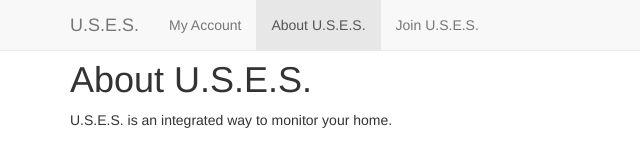
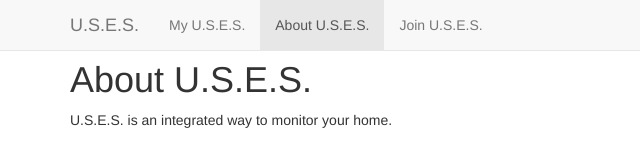
Before and after one commit to dejarc/uses, a website: page public/index.html in a window 1280 px wide. Shown: the full height of the page, 0-640 px from the left. Drawn offline with nearby package versions, Linux system fonts and the light colour scheme; some packages are replaced by stand-ins of ours.

Commit message:
updated html

```diff
--- a/public/index.html
+++ b/public/index.html
@@ -20,7 +20,7 @@
         <div id="navbar" class="navbar-collapse collapse" ng-controller="HeaderController as headerCtrl">
           <ul class="nav navbar-nav">
             <li ng-class="{active:headerCtrl.isSelected(1)}">
-              <a ng-href="#/myAccount" id="myAccount">My Account</a>
+              <a ng-href="#/myAccount" id="myAccount">My U.S.E.S.</a>
             </li>
             <li ng-class="{active:headerCtrl.isSelected(2)}">
               <a ng-href="#/" id="aboutUses">About U.S.E.S.</a>
```
